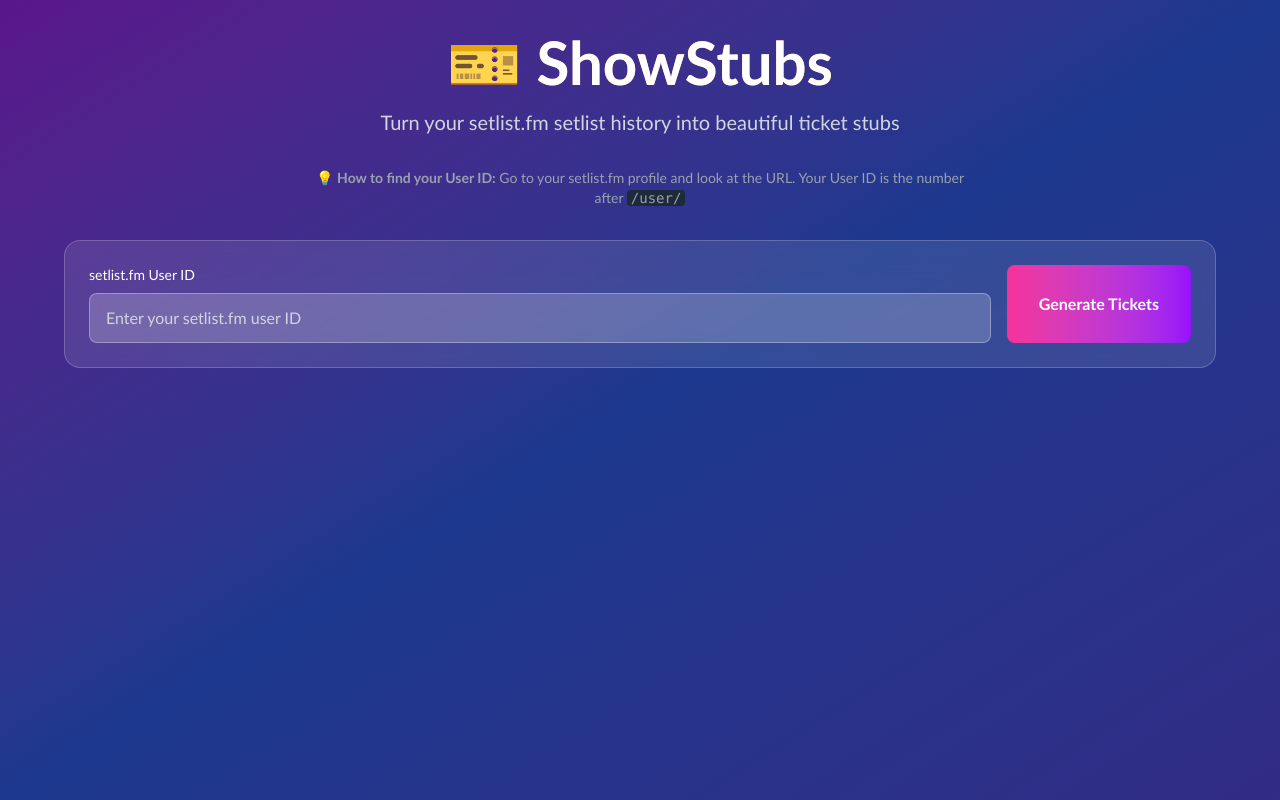
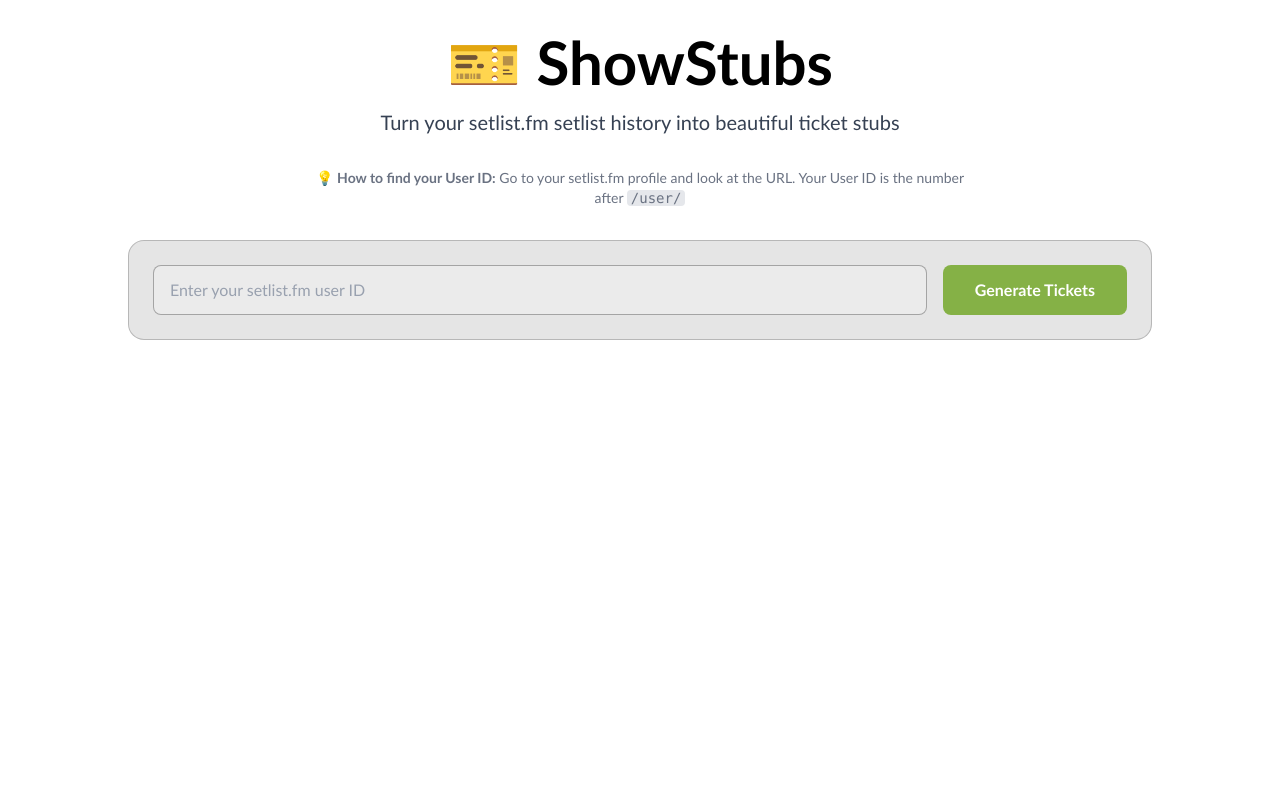
Before and after one commit to jarydo/showstubs, a Next.js app: page / in a window 1280 px wide. Built offline with nearby package versions, Linux system fonts and the light colour scheme.

Commit message:
change colour scheme

```diff
--- a/src/app/[userId]/page.tsx
+++ b/src/app/[userId]/page.tsx
@@ -20,7 +20,7 @@ export default function UserPage({ params }: UserPageProps) {
   }, [userId, router]);
 
   return (
-    <div className="min-h-screen bg-gradient-to-br from-purple-900 via-blue-900 to-indigo-900 flex items-center justify-center">
+    <div className="min-h-screen bg-gradient-to-br from-[#6a8c38] to-[#85b146] flex items-center justify-center">
       <div className="text-white text-center">
         <div className="inline-block animate-spin rounded-full h-8 w-8 border-b-2 border-white mb-4"></div>
         <p>Loading collection...</p>
--- a/src/app/page.tsx
+++ b/src/app/page.tsx
@@ -91,53 +91,47 @@ export default function Home() {
   };
 
   return (
-    <main className="min-h-screen bg-gradient-to-br from-purple-900 via-blue-900 to-indigo-900 py-8 px-4">
-      <div className="max-w-6xl mx-auto">
+    <main className="min-h-screen bg-white py-8 px-4 ">
+      <div className="max-w-5xl mx-auto">
         <div className="text-center mb-8">
-          <h1 className="text-4xl md:text-6xl font-bold text-white mb-4 bg-gradient-to-r from-pink-400 to-yellow-400 bg-clip-text text-transparent">
+          <h1 className="text-4xl md:text-6xl font-bold text-black mb-4 ">
             🎫 ShowStubs
           </h1>
-          <p className="text-xl text-gray-300 mb-8">
+          <p className="text-xl text-gray-700 mb-8">
             Turn your setlist.fm setlist history into beautiful ticket stubs
           </p>
           {!isSharedView && (
-            <div className="text-sm text-gray-400 max-w-2xl mx-auto">
+            <div className="text-sm text-gray-500 max-w-2xl mx-auto">
               <p>
                 💡 <strong>How to find your User ID:</strong> Go to your
                 setlist.fm profile and look at the URL. Your User ID is the
                 number after{" "}
-                <code className="bg-gray-800 px-1 rounded">/user/</code>
+                <code className="bg-gray-200 px-1 rounded">/user/</code>
               </p>
             </div>
           )}
         </div>
 
         {!isSharedView && (
-          <div className="bg-white/10 backdrop-blur-lg rounded-2xl p-6 mb-8 border border-white/20">
+          <div className="bg-black/10 backdrop-blur-lg rounded-2xl p-6 mb-8 border border-black/20">
             <form
               onSubmit={handleSubmit}
               className="flex flex-col sm:flex-row gap-4"
             >
               <div className="flex-1">
-                <label
-                  htmlFor="username"
-                  className="block text-sm font-medium text-white mb-2"
-                >
-                  setlist.fm User ID
-                </label>
                 <input
                   type="text"
                   id="username"
                   value={username}
                   onChange={(e) => setUsername(e.target.value)}
                   placeholder="Enter your setlist.fm user ID"
-                  className="w-full px-4 py-3 rounded-lg bg-white/20 border border-white/30 text-white placeholder-gray-300 focus:outline-none focus:ring-2 focus:ring-pink-400 focus:border-transparent"
+                  className="w-full px-4 py-3 rounded-lg bg-white/20 border border-black/30 text-black placeholder-gray-400 focus:outline-none focus:ring-2 focus:ring-black/20 focus:border-transparent"
                 />
               </div>
               <button
                 type="submit"
                 disabled={loading}
-                className="px-8 py-3 bg-gradient-to-r from-pink-500 to-purple-600 text-white font-semibold rounded-lg hover:from-pink-600 hover:to-purple-700 disabled:opacity-50 disabled:cursor-not-allowed transition-all duration-200 transform hover:scale-105 focus:outline-none focus:ring-2 focus:ring-pink-400"
+                className="px-8 py-3 bg-[#85b146] text-white font-semibold rounded-lg hover:bg-[#6a8c38] disabled:opacity-50 disabled:cursor-not-allowed transition-all duration-200 transform hover:scale-105 focus:outline-none focus:ring-2 focus:ring-[#56732d]"
               >
                 {loading ? "Generating..." : "Generate Tickets"}
               </button>
@@ -147,7 +141,7 @@ export default function Home() {
 
         {error && (
           <div className="bg-red-500/20 border border-red-500/50 rounded-lg p-4 mb-6">
-            <p className="text-red-200">{error}</p>
+            <p className="text-red-800">{error}</p>
           </div>
         )}
 
@@ -161,7 +155,7 @@ export default function Home() {
         {setlists.length > 0 && (
           <div className="space-y-6">
             <div className="text-center">
-              <h2 className="text-2xl font-bold text-white mb-2">
+              <h2 className="text-2xl font-bold text-black mb-2">
                 {isSharedView
                   ? `Concert Ticket Stubs (${setlists.length} shows)`
                   : `Your Concert Ticket Stubs (${setlists.length} shows)`}
@@ -173,7 +167,7 @@ export default function Home() {
                 {username && (
                   <button
                     onClick={shareCollection}
-                    className="px-4 py-2 bg-blue-500 hover:bg-blue-600 text-white text-sm font-medium rounded-lg transition-colors duration-200 flex items-center gap-2"
+                    className="px-4 py-2 bg-[#85b146] hover:bg-[#6a8c38] text-white text-sm font-medium rounded-lg transition-colors duration-200 cursor-pointer flex items-center gap-2"
                   >
                     📋 Share Collection
                   </button>
@@ -181,7 +175,7 @@ export default function Home() {
               </div>
             </div>
 
-            <div className="grid grid-cols-1 md:grid-cols-2 lg:grid-cols-2 gap-6">
+            <div className="grid grid-cols-1 md:grid-cols-1 lg:grid-cols-2 gap-6 place-items-center">
               {setlists.map((setlist, index) => (
                 <TicketStub key={`${setlist.id}-${index}`} setlist={setlist} />
               ))}
--- a/src/components/TicketStub.tsx
+++ b/src/components/TicketStub.tsx
@@ -80,7 +80,7 @@ export default function TicketStub({ setlist }: TicketStubProps) {
       >
         {/* Front of ticket */}
         <div
-          className={`absolute inset-0 ${selectedColor} border border-gray-300 py-6 px-4 flex text-black items-center backface-hidden`}
+          className={`absolute inset-0 ${selectedColor} border border-gray-400 py-6 px-4 flex text-black items-center backface-hidden`}
           style={{ backfaceVisibility: "hidden" }}
         >
           <div
@@ -93,9 +93,9 @@ export default function TicketStub({ setlist }: TicketStubProps) {
             }}
           />
 
-          <div className="flex items-center justify-center w-12 shrink-0">
+          <div className="flex items-center justify-center w-10 shrink-0">
             <div className="transform rotate-270 origin-center text-center">
-              <div className="flex items-center justify-center bg-white h-10 w-[200px] font-stampete tracking-widest whitespace-nowrap">
+              <div className="flex items-center justify-center bg-white h-9 w-[199px] font-stampete tracking-widest whitespace-nowrap">
                 <a href={setlist.url} target="_blank">
                   {setlist.id.slice(-6)}
                 </a>
@@ -136,7 +136,7 @@ export default function TicketStub({ setlist }: TicketStubProps) {
 
         {/* Back of ticket */}
         <div
-          className="absolute inset-0 overflow-hidden bg-gray-50 border border-gray-300 p-2 backface-hidden flex"
+          className="absolute inset-0 overflow-hidden bg-gray-50 border border-gray-400 p-2 backface-hidden flex"
           style={{
             backfaceVisibility: "hidden",
             transform: "rotateX(180deg)",
```
